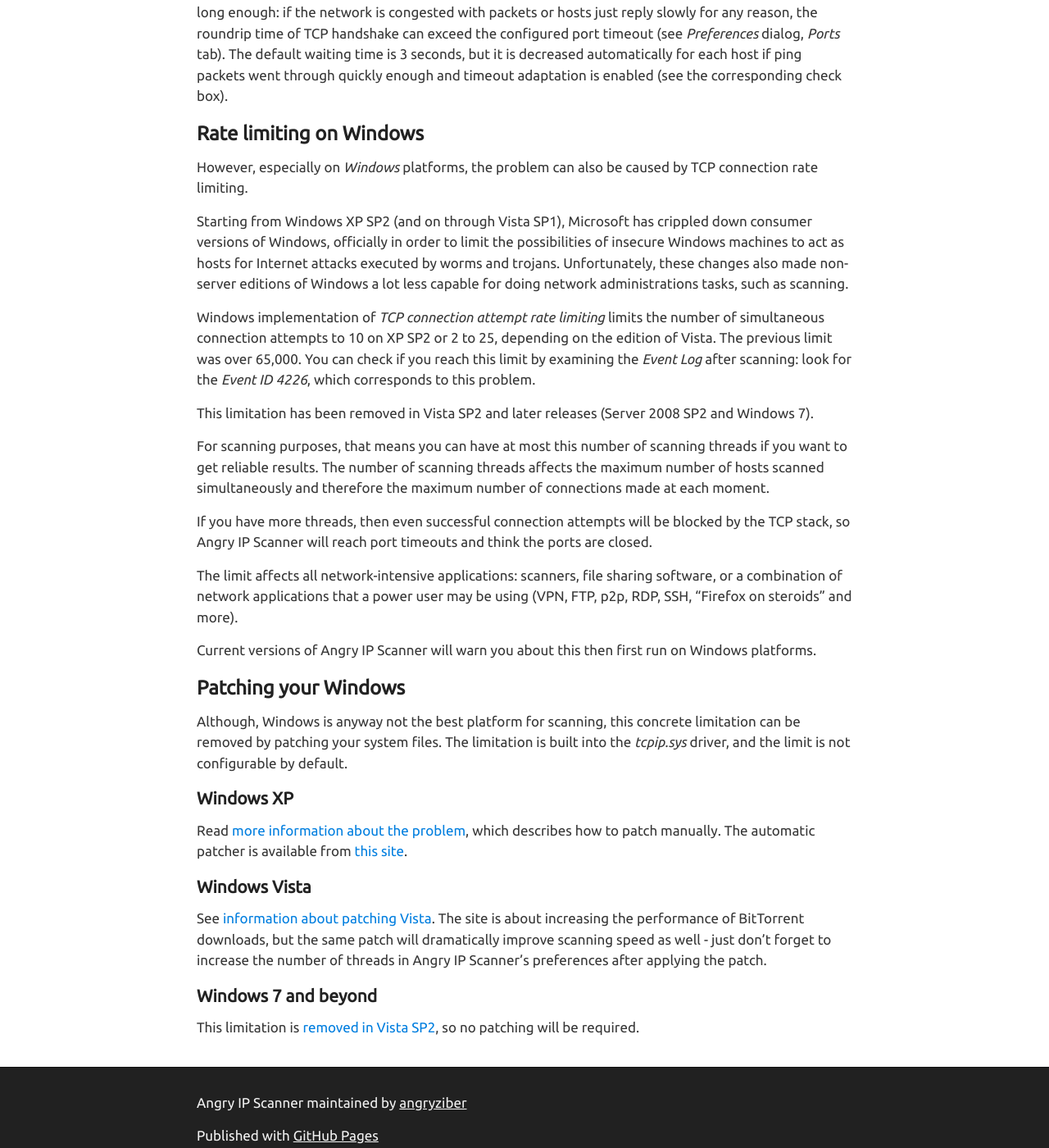
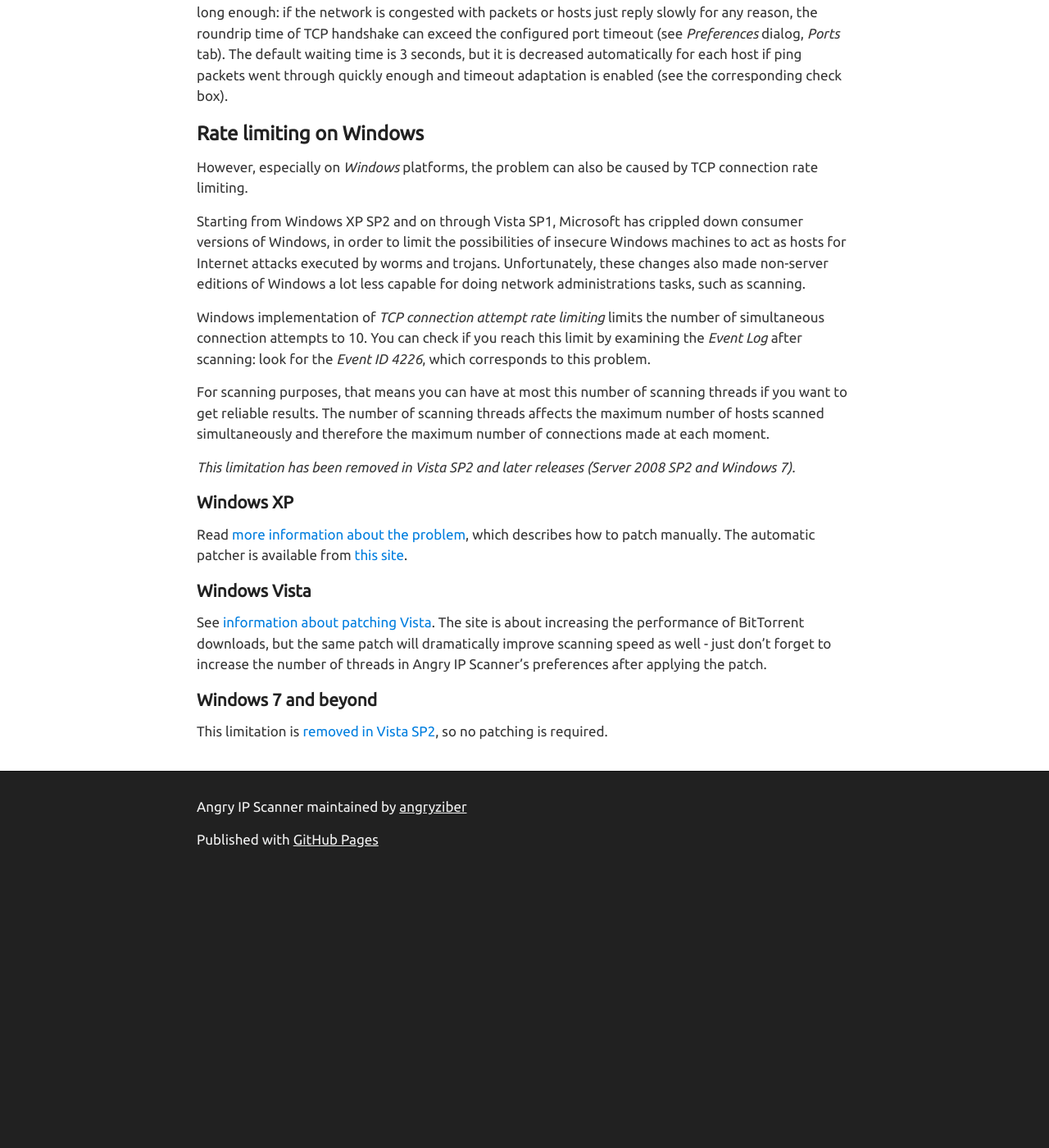
Before and after one commit to angryip/ipscan, a Jekyll site: the page built from faq/windows.markdown, in a window 1280 px wide and 1400 px high, scrolled down 542 px. Shown: the whole window at 82% size. Built offline with Jekyll 4.4.1, drawn with Linux system fonts in a browser that asks for light colours; after the commit the page ends 1614 px from its top, so only the background shows below that.

Commit message:
update windows rate limiting info

```diff
--- a/faq/windows.markdown
+++ b/faq/windows.markdown
@@ -22,33 +22,20 @@
 
 However, especially on _Windows_ platforms, the problem can also be caused by TCP connection rate limiting.
 
-Starting from Windows XP SP2 (and on through Vista SP1), Microsoft has crippled down consumer versions of Windows,
-officially in order to limit the possibilities of insecure Windows machines to act as hosts for Internet attacks
+Starting from Windows XP SP2 and on through Vista SP1, Microsoft has crippled down consumer versions of Windows,
+in order to limit the possibilities of insecure Windows machines to act as hosts for Internet attacks
 executed by worms and trojans. Unfortunately, these changes also made non-server editions of Windows a lot less capable
 for doing network administrations tasks, such as scanning.
 
 Windows implementation of _TCP connection attempt rate limiting_ limits the number of simultaneous connection attempts
-to 10 on XP SP2 or 2 to 25, depending on the edition of Vista. The previous limit was over 65,000. You can check if you
-reach this limit by examining the _Event Log_ after scanning: look for the _Event ID 4226_, which corresponds to this problem.
-
-This limitation has been removed in Vista SP2 and later releases (Server 2008 SP2 and Windows 7).
+to 10. You can check if you reach this limit by examining the _Event Log_ after scanning: look for the _Event ID 4226_,
+which corresponds to this problem.
 
 For scanning purposes, that means you can have at most this number of scanning threads if you want to get reliable results.
 The number of scanning threads affects the maximum number of hosts scanned simultaneously and therefore the maximum number
 of connections made at each moment.
 
-If you have more threads, then even successful connection attempts will be blocked by the TCP stack, so Angry IP Scanner
-will reach port timeouts and think the ports are closed.
-
-The limit affects all network-intensive applications: scanners, file sharing software, or a combination of network
-applications that a power user may be using (VPN, FTP, p2p, RDP, SSH, "Firefox on steroids" and more).
-
-Current versions of Angry IP Scanner will warn you about this then first run on Windows platforms.
-
-### Patching your Windows
-
-Although, Windows is anyway not the best platform for scanning, this concrete limitation can be removed by patching your
-system files. The limitation is built into the _tcpip.sys_ driver, and the limit is not configurable by default.
+_This limitation has been removed in Vista SP2 and later releases (Server 2008 SP2 and Windows 7)._
 
 #### Windows XP
 
@@ -64,5 +51,5 @@
 
 #### Windows 7 and beyond
 
-This limitation is [removed in Vista SP2](http://www.mydigitallife.info/2009/06/07/half-open-outbound-tcp-connections-limit-removed-in-windows-7-and-vista-sp2-no-patch-required/),
-so no patching will be required.
+This limitation is [removed in Vista SP2](http://www.mydigitallife.info/half-open-outbound-tcp-connections-limit-removed-in-windows-7-and-vista-sp2-no-patch-required/),
+so no patching is required.
```
